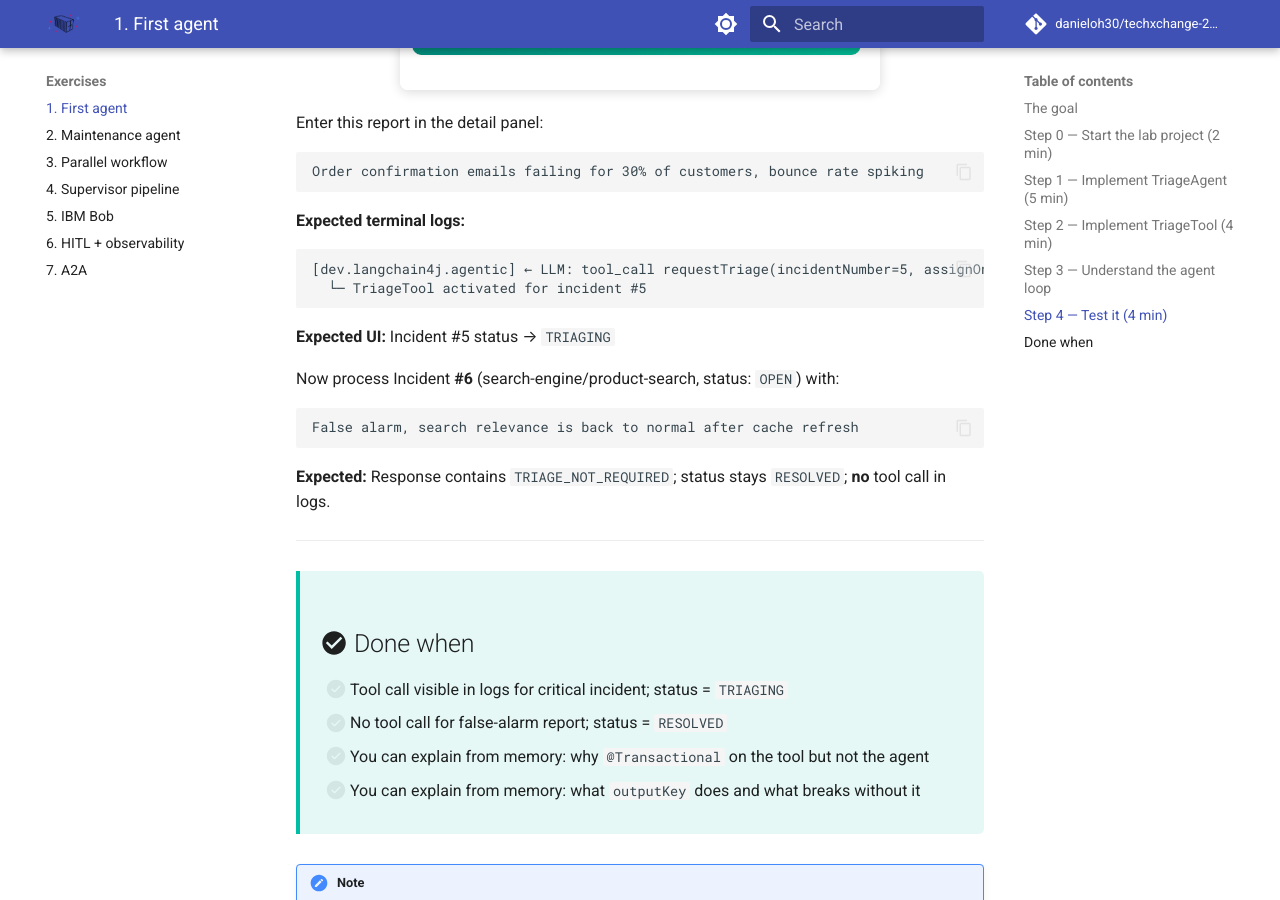
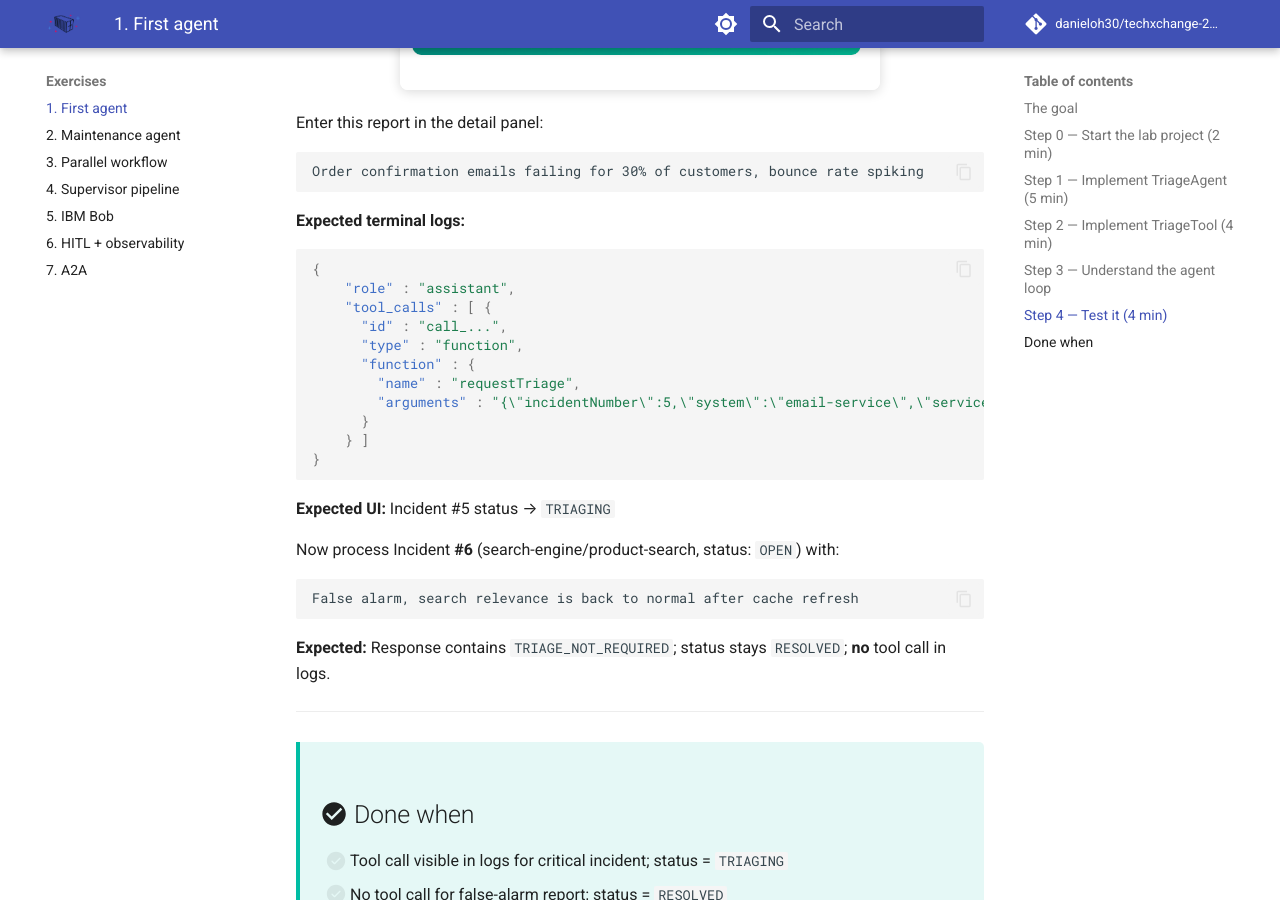
Before and after one commit to danieloh30/techxchange-2026-quarkus-bob-lab, an MkDocs documentation site: the page built from docs/01-first-agent/START_HERE.md, in a window 1280 px wide and 900 px high, scrolled down 4752 px. Built offline with MkDocs 1.6.1 and Material for MkDocs 9.7.7, drawn with Linux system fonts in a browser that asks for light colours; comment, search, counter and statistics services are not loaded.

Commit message:
docs(exercise-01): update expected terminal logs to match actual JSON output

````diff
--- a/docs/01-first-agent/START_HERE.md
+++ b/docs/01-first-agent/START_HERE.md
@@ -169,9 +169,18 @@ Order confirmation emails failing for 30% of customers, bounce rate spiking
 ```
 
 **Expected terminal logs:**
-```
-[dev.langchain4j.agentic] ← LLM: tool_call requestTriage(incidentNumber=5, assignOnCall=true, ...)
-  └─ TriageTool activated for incident #5
+```json
+{
+    "role" : "assistant",
+    "tool_calls" : [ {
+      "id" : "call_...",
+      "type" : "function",
+      "function" : {
+        "name" : "requestTriage",
+        "arguments" : "{\"incidentNumber\":5,\"system\":\"email-service\",\"service\":\"notification-api\",\"priority\":2,\"assignOnCall\":true,\"notifyStakeholders\":true,\"createWarRoom\":true,\"linkRelatedIncidents\":true,\"triageNotes\":\"Order confirmation emails are failing for 30% of customers...\"}"
+      }
+    } ]
+}
 ```
 
 **Expected UI:** Incident #5 status → `TRIAGING`
````
